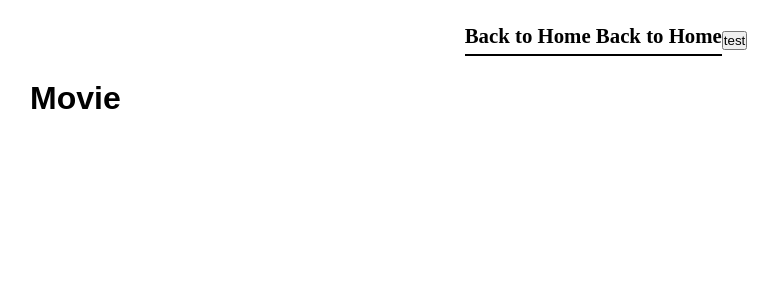
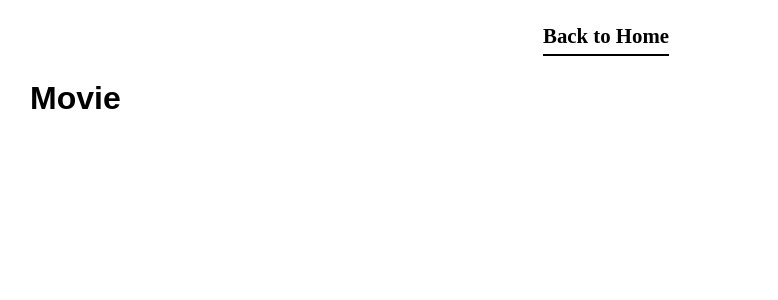
Before and after one commit to barrystone/popular-movie_sveltekit, a SvelteKit app: page /movie in a window 1280 px wide. Shown: the top 300 px of the page, without its empty margins (34-812 px from the left). Built offline with nearby package versions, Linux system fonts and the light colour scheme; a web font is replaced by a local one.

Commit message:
[fix & build] nav title content

```diff
--- a/src/components/Nav.svelte
+++ b/src/components/Nav.svelte
@@ -6,28 +6,24 @@
   // 	console.log($page);
   // });
   $: title =
-    $page.url.pathname === (`${base}` || `${base}/`) ? 'HOME' : 'Back to Home';
+    $page.url.pathname.startsWith(base) &&
+    $page.url.pathname.length <= base.length + 1
+      ? //  === (`${base}` || `${base}/`)
+        'HOME'
+      : 'Back to Home';
 
-  // testing path
-  console.log('b_path', $page.url.pathname);
-  console.log('${base}/', `${base}/`);
-  const tt = () => {
-    console.log('nav_title_path', $page.url.pathname);
-  };
+  console.log(
+    $page.url.pathname.startsWith(base),
+    $page.url.pathname.length,
+    base.length + 1
+  );
   //
 </script>
 
 <nav>
   <a href={base}>
-    {#if $page.url.pathname === (`${base}` || `${base}/`)}
-      Home
-    {:else}
-      Back to Home
-    {/if}
     {title}
   </a>
-
-  <button on:click={tt}>test</button>
 </nav>
 
 <style>
```
Also changed, not shown: src/routes/search/+page.js (added, +15 -0 lines), 63 other files (tests, documents, lock files or other folders).
